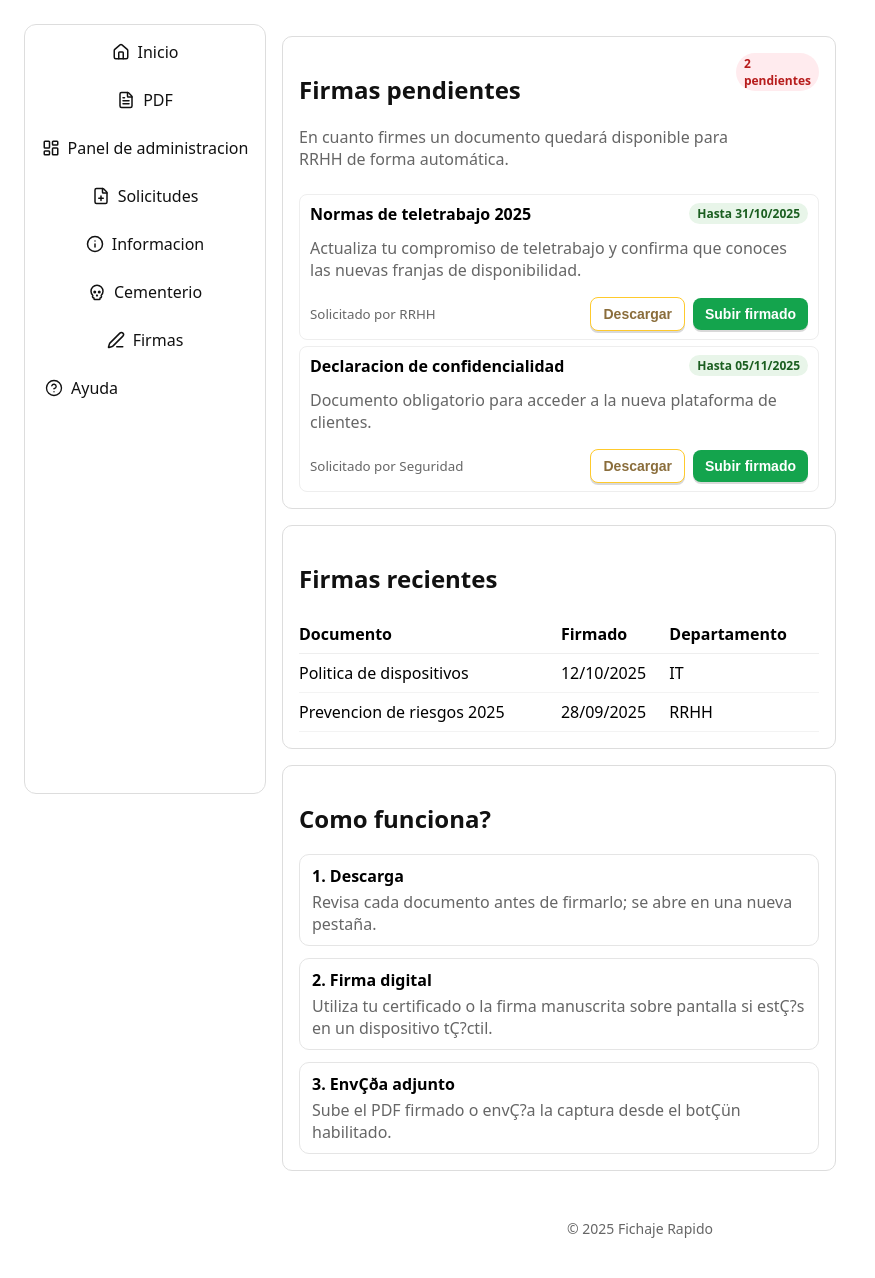
After one commit to cdryampi/fichaje-rapido2, a Flask app: page /firmas in a window 1280 px wide. The commit adds this page. Shown: the whole page, without its empty margins (0-875 px from the left). Run offline with Flask 3, Linux system fonts and the light colour scheme; a user stored in the database is signed in; some libraries are stand-ins or nearby versions.

Commit message:
Add signatures management page with pending and recent signatures display

```diff
--- a/app.py
+++ b/app.py
@@ -1416,6 +1416,40 @@ def info_page():
     return render_template("info.html")
 
 
+@app.route("/firmas")
+@login_required
+def firmas_page():
+    pending_signatures = [
+        {
+            "title": "Normas de teletrabajo 2025",
+            "description": "Actualiza tu compromiso de teletrabajo y confirma que conoces las nuevas franjas de disponibilidad.",
+            "deadline": "31/10/2025",
+            "owner": "RRHH",
+        },
+        {
+            "title": "Declaracion de confidencialidad",
+            "description": "Documento obligatorio para acceder a la nueva plataforma de clientes.",
+            "deadline": "05/11/2025",
+            "owner": "Seguridad",
+        },
+    ]
+    recent_signatures = [
+        {"title": "Politica de dispositivos", "signed_on": "12/10/2025", "owner": "IT"},
+        {"title": "Prevencion de riesgos 2025", "signed_on": "28/09/2025", "owner": "RRHH"},
+    ]
+    steps = [
+        {"title": "1. Descarga", "text": "Revisa cada documento antes de firmarlo; se abre en una nueva pestaña."},
+        {"title": "2. Firma digital", "text": "Utiliza tu certificado o la firma manuscrita sobre pantalla si estÇ?s en un dispositivo tÇ?ctil."},
+        {"title": "3. EnvÇða adjunto", "text": "Sube el PDF firmado o envÇ?a la captura desde el botÇün habilitado."},
+    ]
+    return render_template(
+        "firmas.html",
+        pending=pending_signatures,
+        recent=recent_signatures,
+        steps=steps,
+    )
+
+
 @app.route("/cementerio", methods=["GET", "POST"])
 @login_required
 def cementerio_page():
--- a/templates/base.html
+++ b/templates/base.html
@@ -155,6 +155,7 @@
       <a href="{{ url_for('requests_page') }}"><i data-lucide="file-plus" class="icon"></i> Solicitudes</a>
       <a href="{{ url_for('info_page') }}"><i data-lucide="info" class="icon"></i> Informacion</a>
       <a href="{{ url_for('cementerio_page') }}"><i data-lucide="skull" class="icon"></i> Cementerio</a>
+      <a href="{{ url_for('firmas_page') }}"><i data-lucide="pen-line" class="icon"></i> Firmas</a>
       <button type="button" data-help-button>
         <span class="icon" aria-hidden="true">
           <svg viewBox="0 0 24 24" fill="none" stroke="currentColor" stroke-width="1.8" stroke-linecap="round" stroke-linejoin="round" width="18" height="18">
--- /dev/null
+++ b/templates/firmas.html
@@ -0,0 +1,78 @@
+{% extends "base.html" %}
+{% block content %}
+<div class="row" style="display:flex;flex-direction:column;gap:16px;">
+  <div class="card">
+    <div class="header" style="align-items:flex-start;">
+      <div>
+        <h2>Firmas pendientes</h2>
+        <p class="muted">En cuanto firmes un documento quedará disponible para RRHH de forma automática.</p>
+      </div>
+      <span class="pill pill-out">{{ pending|length }} pendientes</span>
+    </div>
+    {% if pending %}
+    <ul class="hist">
+      {% for item in pending %}
+      <li style="flex-direction:column;align-items:flex-start;">
+        <div style="display:flex;gap:8px;align-items:center;width:100%;justify-content:space-between;">
+          <strong>{{ item.title }}</strong>
+          <span class="pill pill-in">Hasta {{ item.deadline }}</span>
+        </div>
+        <p class="muted" style="margin:4px 0 8px 0;">{{ item.description }}</p>
+        <div style="display:flex;gap:8px;align-items:center;justify-content:space-between;width:100%;">
+          <small class="muted">Solicitado por {{ item.owner }}</small>
+          <div class="actions-right">
+            <button type="button" class="btn btn-small btn-outline">Descargar</button>
+            <button type="button" class="btn btn-small btn-green">Subir firmado</button>
+          </div>
+        </div>
+      </li>
+      {% endfor %}
+    </ul>
+    {% else %}
+    <p>No tienes firmas pendientes. Buen trabajo.</p>
+    {% endif %}
+  </div>
+
+  <div class="card">
+    <div class="header">
+      <h2>Firmas recientes</h2>
+    </div>
+    {% if recent %}
+    <table style="width:100%;border-collapse:collapse;">
+      <thead>
+        <tr style="text-align:left;border-bottom:1px solid #eee;">
+          <th style="padding:8px 0;">Documento</th>
+          <th style="padding:8px 0;">Firmado</th>
+          <th style="padding:8px 0;">Departamento</th>
+        </tr>
+      </thead>
+      <tbody>
+        {% for item in recent %}
+        <tr style="border-bottom:1px solid #f3f3f3;">
+          <td style="padding:8px 0;">{{ item.title }}</td>
+          <td style="padding:8px 0;">{{ item.signed_on }}</td>
+          <td style="padding:8px 0;">{{ item.owner }}</td>
+        </tr>
+        {% endfor %}
+      </tbody>
+    </table>
+    {% else %}
+    <p class="muted">Todavía no has firmado documentos este trimestre.</p>
+    {% endif %}
+  </div>
+
+  <div class="card">
+    <div class="header">
+      <h2>Como funciona?</h2>
+    </div>
+    <div style="display:grid;gap:12px;">
+      {% for step in steps %}
+      <div style="padding:10px 12px;border:1px solid #e5e5e5;border-radius:10px;">
+        <strong>{{ step.title }}</strong>
+        <p class="muted" style="margin:4px 0 0 0;">{{ step.text }}</p>
+      </div>
+      {% endfor %}
+    </div>
+  </div>
+</div>
+{% endblock %}
```
